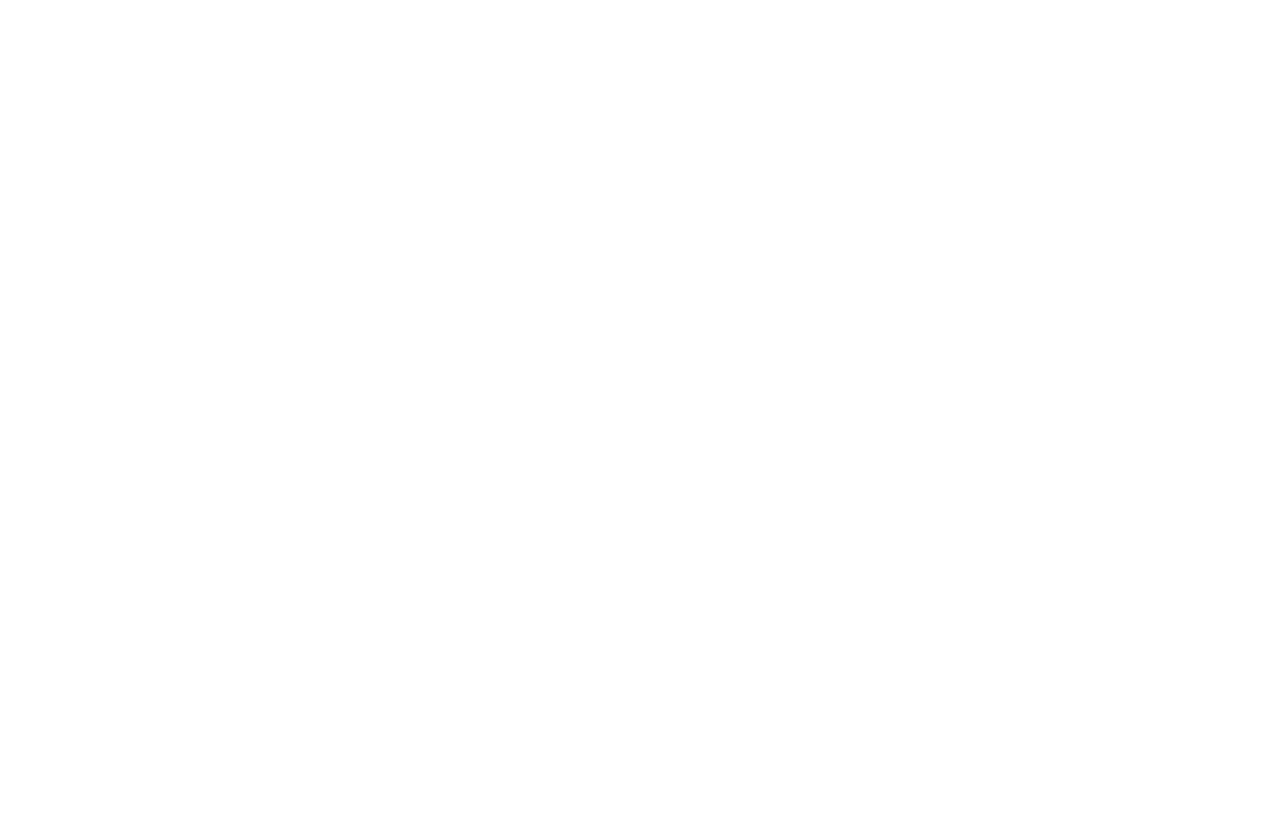
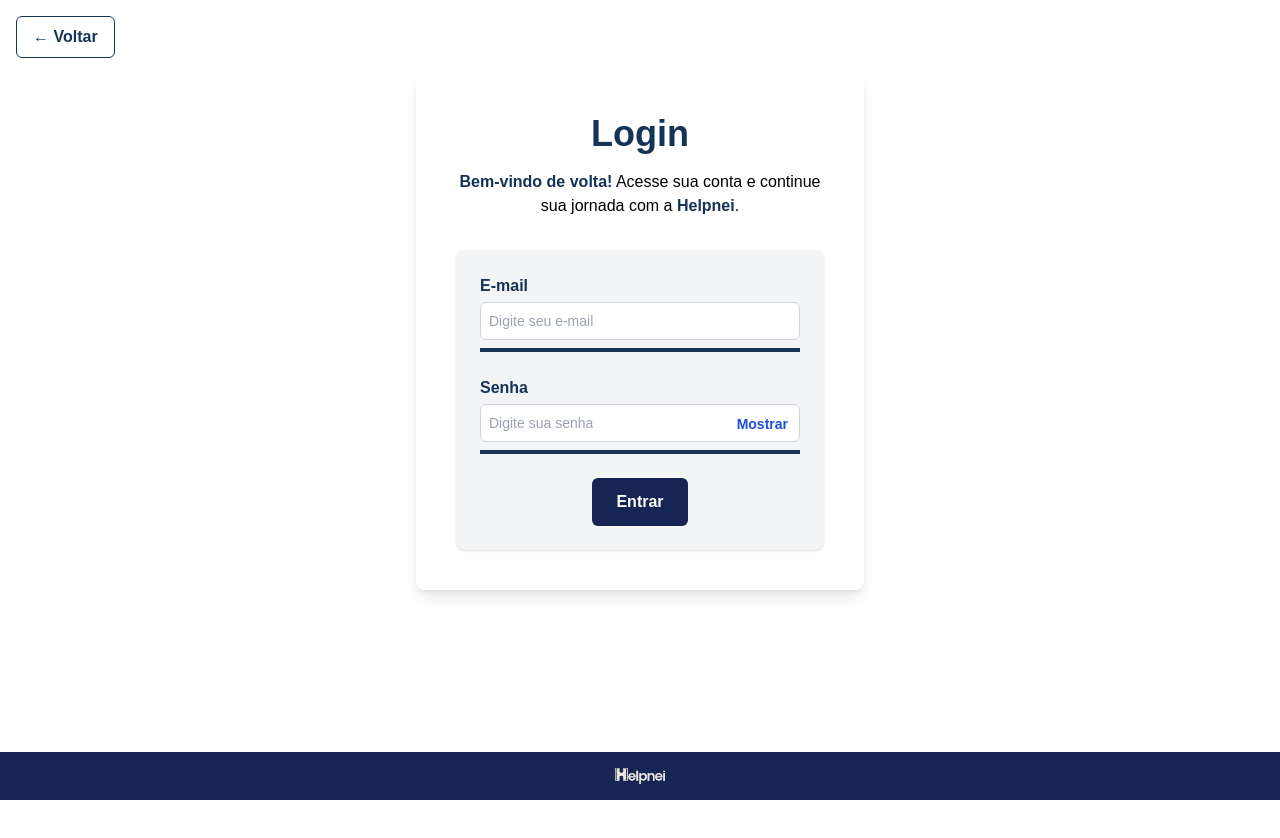
Before and after one commit to the-devs-department/FRONT-END-HELPNEI, a React (Vite) app: page /login in a window 1280 px wide. Before the commit this address had no page. After the commit the page ends 800 px from the top, so only its background shows below. Built offline with nearby package versions, Linux system fonts and the light colour scheme; a web font is replaced by a local one.

Commit message:
feat(IG-100): Integração com API existente
Co-Authored-By: Tiago Freitas <126045969+tiagow2@users.noreply.github.com>
Co-Authored-By: Otavio Vianna <otavioviannalima@gmail.com>

```diff
--- a/src/App.css
+++ b/src/App.css
@@ -18,5 +18,5 @@ body {
   font-family: Arial, sans-serif;
   background-color: #ffffff;
   min-height: 100vh;
-  padding: 20px;
+  padding: 0px;
 }
--- /dev/null
+++ b/src/components/PrivateRoute.tsx
@@ -0,0 +1,13 @@
+import React from 'react';
+import { Navigate } from 'react-router-dom';
+
+interface PrivateRouteProps {
+  children: React.ReactNode;
+}
+
+const PrivateRoute: React.FC<PrivateRouteProps> = ({ children }) => {
+  const token = localStorage.getItem('token');
+  return token ? <>{children}</> : <Navigate to="/login" />;
+};
+
+export default PrivateRoute;
--- a/src/containers/App.tsx
+++ b/src/containers/App.tsx
@@ -1,20 +1,36 @@
 import React from "react";
 import "../App.css";
 import { BrowserRouter, Routes, Route } from "react-router-dom";
-import DashboardPage from './DashboardPage/Dashboard'
+import DashboardPage from './DashboardPage/Dashboard';
 import CadastroPage from "./CadastroPage/Cadastro";
-import HomePage from './HomePage/Home'
+import LoginPage from "./LoginPage/Login";
+import HomePage from './HomePage/Home';
+import PrivateRoute from '../components/PrivateRoute';
+import NotFound from './NotFoundPage/NotFound';
 
 const App: React.FC = () => {
   return (
     <BrowserRouter>
       <Routes>
-        <Route path="/" element={<CadastroPage/>}></Route>
-        <Route path="/dashboard" element={<DashboardPage/>}></Route>
-        <Route path="/home" element={<HomePage/>}></Route>
+        <Route path="/" element={<CadastroPage />} />
+        <Route path="/login" element={<LoginPage />} />
+        <Route path="/dashboard" element={<DashboardPage />} />
+
+        {/* Rota protegida */}
+        <Route
+          path="/home"
+          element={
+            <PrivateRoute>
+              <HomePage />
+            </PrivateRoute>
+          }
+        />
+
+        {/* Rota coringa para 404 */}
+        <Route path="*" element={<NotFound />} />
       </Routes>
     </BrowserRouter>
-  )
+  );
 };
 
 export default App;
--- a/src/containers/CadastroPage/Cadastro.tsx
+++ b/src/containers/CadastroPage/Cadastro.tsx
@@ -1,5 +1,5 @@
 import React, { useEffect, useState } from 'react';
-import { useNavigate } from 'react-router-dom';
+import { Link, useNavigate } from 'react-router-dom';
 import LogoHelpnei from '../../images/logoHelpnei.webp';
 
 type FormField =
@@ -7,7 +7,9 @@ type FormField =
   | 'cpf'
   | 'renda'
   | 'sexo'
-  | 'senha'
+  | 'email'
+  | 'confirmarEmail'
+  | 'password'
   | 'confirmarSenha'
   | 'logradouro'
   | 'numero'
@@ -23,17 +25,21 @@ const CadastroPage: React.FC = () => {
     cpf: '',
     renda: 'Selecionar',
     sexo: 'Selecionar',
-    senha: '',
+    email: '',
+    confirmarEmail: '',
+    password: '',
     confirmarSenha: '',
     logradouro: '',
     numero: '',
     complemento: '',
     cidade: '',
-    estado: 'Selecionar'
+    estado: 'Selecionar',
   });
 
   const [formError, setFormError] = useState(false);
   const [senhaDiferente, setSenhaDiferente] = useState(false);
+  const [emailDiferente, setEmailDiferente] = useState(false);
+  const [emailInvalido, setEmailInvalido] = useState(false);
   const [showPassword, setShowPassword] = useState(false);
 
   useEffect(() => {
@@ -56,39 +62,77 @@ const CadastroPage: React.FC = () => {
 
     let newValue = value;
 
-    if (name === 'cpf') {
-      newValue = formatCPF(value);
-    }
-
-    if (name === 'nome') {
-      newValue = value.replace(/[^A-Za-zÀ-ÿ\s]/g, '');
-    }
-
-    if (name === 'numero') {
-      newValue = value.replace(/\D/g, '');
-    }
+    if (name === 'cpf') newValue = formatCPF(value);
+    if (name === 'nome') newValue = value.replace(/[^A-Za-zÀ-ÿ\s]/g, '');
+    if (name === 'numero') newValue = value.replace(/\D/g, '');
 
     setFormData({ ...formData, [name as FormField]: newValue });
   };
 
-  const handleSubmit = (e: React.FormEvent) => {
+    const isEmailValid = (email: string) => {
+      const regex = /^[^\s@]+@[^\s@]+\.[^\s@]+$/;
+      return regex.test(email);
+    };
+
+  const handleSubmit = async (e: React.FormEvent) => {
     e.preventDefault();
-    const isEmptyField = Object.values(formData).some(value => value.trim() === '' || value === 'Selecionar');
+    const isEmptyField = Object.values(formData).some(
+      value => value.trim() === '' || value === 'Selecionar'
+    );
 
     if (isEmptyField) {
       setFormError(true);
       setSenhaDiferente(false);
+      setEmailDiferente(false);
+      setEmailInvalido(false);
       return;
     }
 
-    if (formData.senha !== formData.confirmarSenha) {
-      setSenhaDiferente(true);
+    if (formData.email !== formData.confirmarEmail) {
+      setEmailDiferente(true);
+      setEmailInvalido(false);
+      setSenhaDiferente(false);
+      setFormError(false);
       return;
     }
 
-    setFormError(false);
-    setSenhaDiferente(false);
-    navigate('/home');
+    if (!isEmailValid(formData.email)) {
+      setEmailInvalido(true);
+      setEmailDiferente(false);
+      setSenhaDiferente(false);
+      setFormError(false);
+      return;
+    }
+
+    if (formData.password !== formData.confirmarSenha) {
+      setSenhaDiferente(true);
+      setEmailDiferente(false);
+      setEmailInvalido(false);
+      setFormError(false);
+      return;
+    }
+
+    // Tudo válido: envia os dados com fetch
+    try {
+      const response = await fetch('http://localhost:3000/api/auth/register', {
+        method: 'POST',
+        headers: {
+          'Content-Type': 'application/json'
+        },
+        body: JSON.stringify(formData)
+      });
+
+      if (!response.ok) {
+        throw new Error('Erro ao cadastrar usuário');
+      }
+
+      // Sucesso: navegar para login
+      alert('Cadastro realizado com sucesso!');
+      navigate('/login');
+    } catch (error) {
+      console.error('Erro no cadastro:', error);
+      alert('Erro ao enviar dados. Tente novamente.');
+    }
   };
 
   const getInputClass = (field: FormField) => {
@@ -106,40 +150,42 @@ const CadastroPage: React.FC = () => {
           Cadastro de Usuário
         </h1>
         <p className="text-center text-sm mb-10">
-          <span className="font-bold text-blue-900">Seja Bem-Vindo</span> ao
-          cadastro de usuário da{' '}
-          <span className="text-blue-900 font-bold">Helpnei</span>! Aqui você
-          poderá{' '}
+          <span className="font-bold text-blue-900">Seja Bem-Vindo</span> ao cadastro de usuário da{' '}
+          <span className="text-blue-900 font-bold">Helpnei</span>! Aqui você poderá{' '}
           <span className="text-blue-900 font-bold">
             escolher qual empresa poderá te patrocinar
           </span>
-          , de acordo com o seu{' '}
-          <span className="text-blue-900 font-bold">perfil</span>!
+          , de acordo com o seu <span className="text-blue-900 font-bold">perfil</span>!
         </p>
         <form onSubmit={handleSubmit} className="space-y-6 bg-gray-100 shadow-lg p-6 rounded-lg">
           <div className="grid grid-cols-2 gap-6">
-            <div className='max-[575px]:col-span-2'>
+            <div className="max-[575px]:col-span-2">
               <label className="block font-bold text-[var(--color-blue-primary)]">Nome</label>
               <input name="nome" type="text" placeholder="Digite seu nome" value={formData.nome} onChange={handleChange} className={getInputClass('nome')} />
               <hr className="border-t-4 border-[var(--color-blue-primary)] mt-2" />
             </div>
-            <div className='max-[575px]:col-span-2'>
+
+            <div className="max-[575px]:col-span-2">
               <label className="block font-bold text-[var(--color-blue-primary)]">CPF</label>
               <input name="cpf" type="text" placeholder="XXX.XXX.XXX-XX" value={formData.cpf} onChange={handleChange} className={getInputClass('cpf')} />
               <hr className="border-t-4 border-[var(--color-blue-primary)] mt-2" />
             </div>
 
-            {/* Senha e Confirmar Senha lado a lado, com responsividade */}
+            <div className="max-[575px]:col-span-2">
+              <label className="block font-bold text-[var(--color-blue-primary)]">Email</label>
+              <input name="email" type="email" placeholder="Digite seu email" value={formData.email} onChange={handleChange} className={getInputClass('email')} />
+              <hr className="border-t-4 border-[var(--color-blue-primary)] mt-2" />
+            </div>
+
+            <div className="max-[575px]:col-span-2">
+              <label className="block font-bold text-[var(--color-blue-primary)]">Confirmar Email</label>
+              <input name="confirmarEmail" type="email" placeholder="Confirme seu email" value={formData.confirmarEmail} onChange={handleChange} className={getInputClass('confirmarEmail')} />
+              <hr className="border-t-4 border-[var(--color-blue-primary)] mt-2" />
+            </div>
+
             <div className="max-[575px]:col-span-2 relative">
               <label className="block font-bold text-[var(--color-blue-primary)]">Senha</label>
-              <input
-                name="senha"
-                type={showPassword ? 'text' : 'password'}
-                placeholder="Digite sua senha"
-                value={formData.senha}
-                onChange={handleChange}
-                className={getInputClass('senha')}
-              />
+              <input name="password" type={showPassword ? 'text' : 'password'} placeholder="Digite sua senha" value={formData.password} onChange={handleChange} className={getInputClass('password')} />
               <button
                 type="button"
                 onClick={() => setShowPassword(!showPassword)}
@@ -152,18 +198,11 @@ const CadastroPage: React.FC = () => {
 
             <div className="max-[575px]:col-span-2">
               <label className="block font-bold text-[var(--color-blue-primary)]">Confirmar Senha</label>
-              <input
-                name="confirmarSenha"
-                type={showPassword ? 'text' : 'password'}
-                placeholder="Confirme sua senha"
-                value={formData.confirmarSenha}
-                onChange={handleChange}
-                className={getInputClass('confirmarSenha')}
-              />
+              <input name="confirmarSenha" type={showPassword ? 'text' : 'password'} placeholder="Confirme sua senha" value={formData.confirmarSenha} onChange={handleChange} className={getInputClass('confirmarSenha')} />
               <hr className="border-t-4 border-[var(--color-blue-primary)] mt-2" />
             </div>
 
-            <div className='max-[575px]:col-span-2'>
+            <div className="max-[575px]:col-span-2">
               <label className="block font-bold text-[var(--color-blue-primary)]">Renda Familiar</label>
               <select name="renda" value={formData.renda} onChange={handleChange} className={getInputClass('renda')}>
                 <option disabled value="Selecionar">Selecionar</option>
@@ -173,7 +212,8 @@ const CadastroPage: React.FC = () => {
               </select>
               <hr className="border-t-4 border-[var(--color-blue-primary)] mt-2" />
             </div>
-            <div className='max-[575px]:col-span-2'>
+
+            <div className="max-[575px]:col-span-2">
               <label className="block font-bold text-[var(--color-blue-primary)]">Sexo</label>
               <select name="sexo" value={formData.sexo} onChange={handleChange} className={getInputClass('sexo')}>
                 <option disabled value="Selecionar">Selecionar</option>
@@ -187,26 +227,30 @@ const CadastroPage: React.FC = () => {
 
           <div className="text-center font-bold text-lg mt-6 text-[var(--color-blue-primary)]">Endereço</div>
           <div className="grid grid-cols-2 gap-6">
-            <div className='max-[575px]:col-span-2'>
+            <div className="max-[575px]:col-span-2">
               <label className="block font-bold text-[var(--color-blue-primary)]">Logradouro</label>
               <input name="logradouro" type="text" placeholder="Rua, Avenida..." value={formData.logradouro} onChange={handleChange} className={getInputClass('logradouro')} />
               <hr className="border-t-4 border-[var(--color-blue-primary)] mt-2" />
             </div>
-            <div className='max-[575px]:col-span-2'>
+
+            <div className="max-[575px]:col-span-2">
               <label className="block font-bold text-[var(--color-blue-primary)]">Número</label>
               <input name="numero" type="text" placeholder="Ex: 123" value={formData.numero} onChange={handleChange} className={getInputClass('numero')} />
               <hr className="border-t-4 border-[var(--color-blue-primary)] mt-2" />
             </div>
-            <div className='max-[575px]:col-span-2'>
+
+            <div className="max-[575px]:col-span-2">
               <label className="block font-bold text-[var(--color-blue-primary)]">Complemento</label>
               <input name="complemento" type="text" placeholder="Perto de..." value={formData.complemento} onChange={handleChange} className={getInputClass('complemento')} />
               <hr className="border-t-4 border-[var(--color-blue-primary)] mt-2" />
             </div>
-            <div className='max-[575px]:col-span-2'>
+
+            <div className="max-[575px]:col-span-2">
               <label className="block font-bold text-[var(--color-blue-primary)]">Cidade</label>
               <input name="cidade" type="text" placeholder="Sua cidade" value={formData.cidade} onChange={handleChange} className={getInputClass('cidade')} />
               <hr className="border-t-4 border-[var(--color-blue-primary)] mt-2" />
             </div>
+
             <div className="max-[575px]:col-span-2">
               <label className="block font-bold text-[var(--color-blue-primary)]">Estado</label>
               <select name="estado" value={formData.estado} onChange={handleChange} className={getInputClass('estado')}>
@@ -244,14 +288,22 @@ const CadastroPage: React.FC = () => {
           </div>
 
           {formError && <div className="text-center text-red-500 font-semibold">Por favor, preencha todos os campos obrigatórios.</div>}
+          {emailDiferente && <div className="text-center text-red-500 font-semibold">Os emails não coincidem.</div>}
+          {emailInvalido && <div className="text-center text-red-500 font-semibold">Email inválido.</div>}
           {senhaDiferente && <div className="text-center text-red-500 font-semibold">As senhas não coincidem.</div>}
 
-          <div className="text-center py-3">
+
+
+          <div className="text-center py-3 !mb-0 !mt-8">
             <button type="submit" className="bg-blue-950 text-white font-bold py-3 px-6 rounded-md hover:bg-blue-900 transition">Cadastrar</button>
           </div>
+          <div className="text-center pt-0 !mt-0">
+            <Link to="/login" className="text-[var(--color-blue-primary)] underline font-bold rounded-md hover:text-blue-700 transition">Já possuo uma conta</Link>
+          </div>
         </form>
+
         <footer className="flex justify-center items-center w-full h-12 fixed bottom-0 left-0 bg-blue-950 text-white py-4">
-          <img src={LogoHelpnei} alt="Logo Helpnei" className='h-[100%] object-contain' />
+          <img src={LogoHelpnei} alt="Logo Helpnei" className="h-[100%] object-contain" />
         </footer>
       </div>
     </div>
--- a/src/containers/DashboardPage/Dashboard.tsx
+++ b/src/containers/DashboardPage/Dashboard.tsx
@@ -50,8 +50,9 @@ const Dashboard: React.FC = () => {
 //bg-[var(--color-blue-primary)]
   return (
     <div>
-      <div className="flex justify-start">
-        <Link to="/home" className="bg-white text-left border border-[var(--color-blue-primary)] text-[var(--color-blue-primary)] font-bold py-2 px-3 rounded-md hover:bg-blue-50 transition">&larr; Voltar</Link>
+      <div className=" px-4 py-4">
+        <Link to="/home" className="inline-block bg-white border border-[var(--color-blue-primary)] text-[var(--color-blue-primary)] font-bold py-2 px-4 rounded-md hover:bg-blue-50 transition"> &larr; Voltar
+        </Link>
       </div>
       <div className="max-w-5xl w-full mx-auto p-6 pb-2 rounded-lg mt-4">
         <div className="flex flex-col items-center justify-around border-b pb-4 gap-x-6 text-center">
--- /dev/null
+++ b/src/containers/LoginPage/Login.tsx
@@ -0,0 +1,134 @@
+import React, { useState } from 'react';
+import { Link, useNavigate } from 'react-router-dom';
+import LogoHelpnei from '../../images/logoHelpnei.webp';
+
+const LoginPage: React.FC = () => {
+  const [email, setEmail] = useState('');
+  const [emailError, setEmailError] = useState('');
+  const [password, setPassword] = useState('');
+  const [showPassword, setShowPassword] = useState(false);
+  const [loginError, setLoginError] = useState('');
+
+  const navigate = useNavigate();
+
+  // Função para validar os caracteres do e-mail
+  const validateEmail = (email: string) => {
+    const regex = /^[^\s@]+@[^\s@]+\.[^\s@]+$/;
+    return regex.test(email);
+  };
+
+  const handleSubmit = async (e: React.FormEvent) => {
+    e.preventDefault();
+    // Verifica se o e-mail é valido
+    if (!validateEmail(email)) {
+      setEmailError('Por favor, insira um e-mail válido.');
+      return;
+    } else {
+      setEmailError('');
+    }
+
+    try {
+      // Método fetch de enviar dados para o backend, que vai receber os dados do formulário
+      const response = await fetch('http://localhost:3000/api/auth/login', {
+        method: 'POST',
+        headers: { 'Content-Type': 'application/json' },
+        body: JSON.stringify({ email, password }),
+      });
+
+      const data = await response.json();
+
+      if (response.ok && data.token) {
+        //Aqui será armazenado o token (localStorage)
+        //para utilizar basta apenas usar -> const token = localStorage.getItem('token');
+        localStorage.setItem('token', data.token);
+        setLoginError('');
+        navigate('/home'); // redireciona após login válido
+      } else {
+        setLoginError('Email ou senha inválidos.');
+      }
+    } catch (err) {
+      console.error('Erro ao fazer login:', err);
+      setLoginError('Erro ao conectar com o servidor.');
+    }
+  };
+
+  return (
+    <div>
+      <div className="px-4 py-4 w-fit">
+        <Link
+          to="/"
+          className="inline-block bg-white border border-[var(--color-blue-primary)] text-[var(--color-blue-primary)] font-bold py-2 px-4 rounded-md hover:bg-blue-50 transition"
+        >
+          &larr; Voltar
+        </Link>
+      </div>
+
+      <main className="flex-grow flex justify-center items-center px-4">
+        <div className="bg-white w-full max-w-md p-6 sm:p-10 shadow-lg rounded-lg">
+          <h1 className="text-3xl sm:text-4xl font-bold text-center text-[var(--color-blue-primary)] mb-4">
+            Login
+          </h1>
+
+          <p className="text-center text-sm sm:text-base mb-8">
+            <span className="font-bold text-[var(--color-blue-primary)]">Bem-vindo de volta!</span> Acesse sua conta e
+            continue sua jornada com a{' '}
+            <span className="text-[var(--color-blue-primary)] font-bold">Helpnei</span>.
+          </p>
+
+          <form onSubmit={handleSubmit} className="space-y-6 bg-gray-100 p-6 rounded-lg shadow">
+            <div>
+              <label className="block font-bold text-[var(--color-blue-primary)] mb-1">E-mail</label>
+              <input
+                type="email"
+                value={email}
+                onChange={(e) => setEmail(e.target.value)}
+                placeholder="Digite seu e-mail"
+                className={`w-full bg-white border ${emailError ? 'border-red-500' : 'border-gray-300'} rounded-md focus:ring focus:ring-blue-300 text-sm p-2`}
+              />
+              {emailError && <p className="text-red-500 text-xs mt-1">{emailError}</p>}
+              <hr className="border-t-4 border-[var(--color-blue-primary)] mt-2" />
+            </div>
+
+            <div>
+              <label className="block font-bold text-[var(--color-blue-primary)] mb-1">Senha</label>
+              <div className="relative">
+                <input
+                  type={showPassword ? 'text' : 'password'}
+                  value={password}
+                  onChange={(e) => setPassword(e.target.value)}
+                  placeholder="Digite sua senha"
+                  className="w-full bg-white border border-gray-300 rounded-md focus:ring focus:ring-blue-300 text-sm p-2 pr-20"
+                />
+                <button
+                  type="button"
+                  onClick={() => setShowPassword(!showPassword)}
+                  className="absolute right-3 bottom-2 text-sm font-bold text-blue-700 hover:text-blue-900 transition"
+                >
+                  {showPassword ? 'Ocultar' : 'Mostrar'}
+                </button>
+              </div>
+              <hr className="border-t-4 border-[var(--color-blue-primary)] mt-2" />
+            </div>
+
+            {loginError && <p className="text-red-500 text-sm text-center">{loginError}</p>}
+
+            <div className="text-center mt-8">
+              <button
+                type="submit"
+                className="bg-blue-950 text-white font-bold py-3 px-6 rounded-md hover:bg-blue-900 transition w-full sm:w-auto"
+              >
+                Entrar
+              </button>
+            </div>
+          </form>
+        </div>
+      </main>
+
+      <footer className="flex justify-center items-center w-full h-12 fixed bottom-0 left-0 bg-blue-950 text-white py-4">
+        <img src={LogoHelpnei} alt="Logo Helpnei" className="h-[100%] object-contain" />
+      </footer>
+    </div>
+  );
+};
+
+export default LoginPage;
--- /dev/null
+++ b/src/containers/NotFoundPage/NotFound.tsx
@@ -0,0 +1,16 @@
+import React from 'react';
+import { Link } from 'react-router-dom';
+
+const NotFound: React.FC = () => {
+  return (
+    <div className="flex flex-col items-center justify-center min-h-screen bg-gray-100 p-6">
+      <h1 className="text-4xl font-bold text-[var(--color-blue-primary)] mb-4">404 - Página não encontrada</h1>
+      <p className="text-lg text-gray-700 mb-6">A página que você está tentando acessar não existe.</p>
+      <Link to="/home" className="bg-[var(--color-blue-primary)] text-white font-bold py-2 px-4 rounded hover:bg-blue-700 transition text-lg">
+        Voltar para o início
+      </Link>
+    </div>
+  );
+};
+
+export default NotFound;
```
Also changed, not shown: src/containers/HomePage/Home.tsx (+42 -23 lines).
